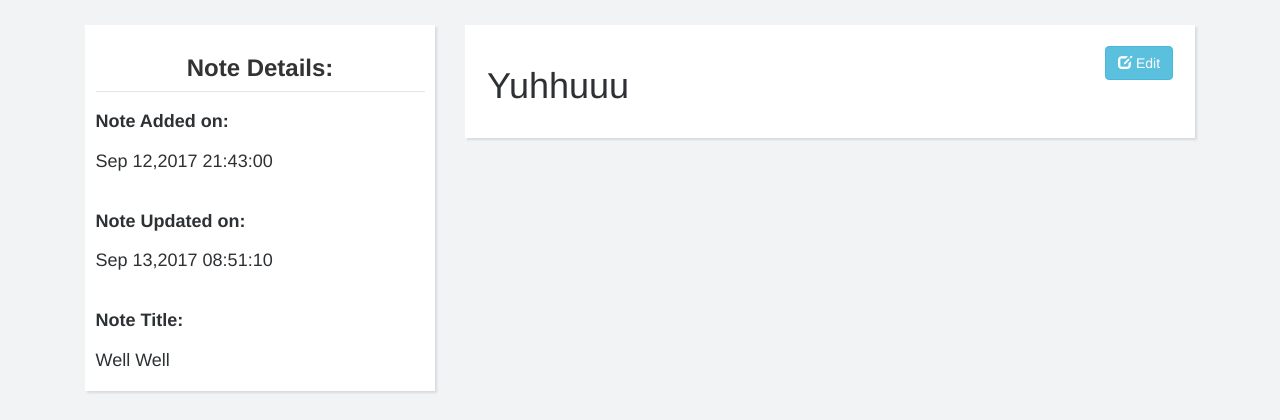
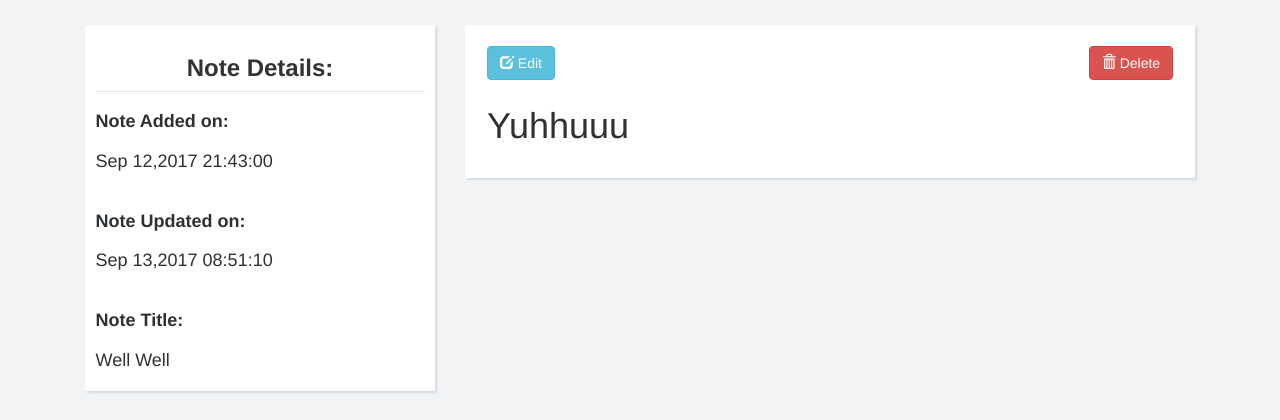
Before and after one commit to OmkarPathak/A-Simple-Note-Taking-Web-App, a Flask app: page /notes/1/ in a window 1280 px wide. Shown: the part 65-485 px from the top of the page. Run offline with Flask 2, Linux system fonts and the light colour scheme; a user stored in the database is signed in; data comes from the database, SQL or seed files in the repository; some libraries are stand-ins or nearby versions.

Commit message:
Added delete button on view note page

```diff
--- a/templates/view_note.html
+++ b/templates/view_note.html
@@ -18,11 +18,19 @@
         <div class="col-lg-8 col-md-8 col-sm-12 col-xs-12">
             <div class="thumbnail"  style="padding: 3%">
                 {% for note in notes %}
-                    <a href="/notes/edit/{{ note[0] }}/" class="pull-right">
+                    <a href="/notes/edit/{{ note[0] }}/" class="pull-left">
                         <button type="button" class="btn btn-info">
                             <span class="glyphicon glyphicon-edit"></span> Edit
                         </button>
                     </a>
+
+                    <a href="/notes/delete/{{ note[0] }}/" class="pull-right">
+                        <button type="button" class="btn btn-danger">
+                            <span class="glyphicon glyphicon-trash"></span> Delete
+                        </button>
+                    </a>
+                    <br>
+                    <br>
                     <h2>{{ note[4] | safe }}</h2>
                 {% endfor %}
             </div>
```
